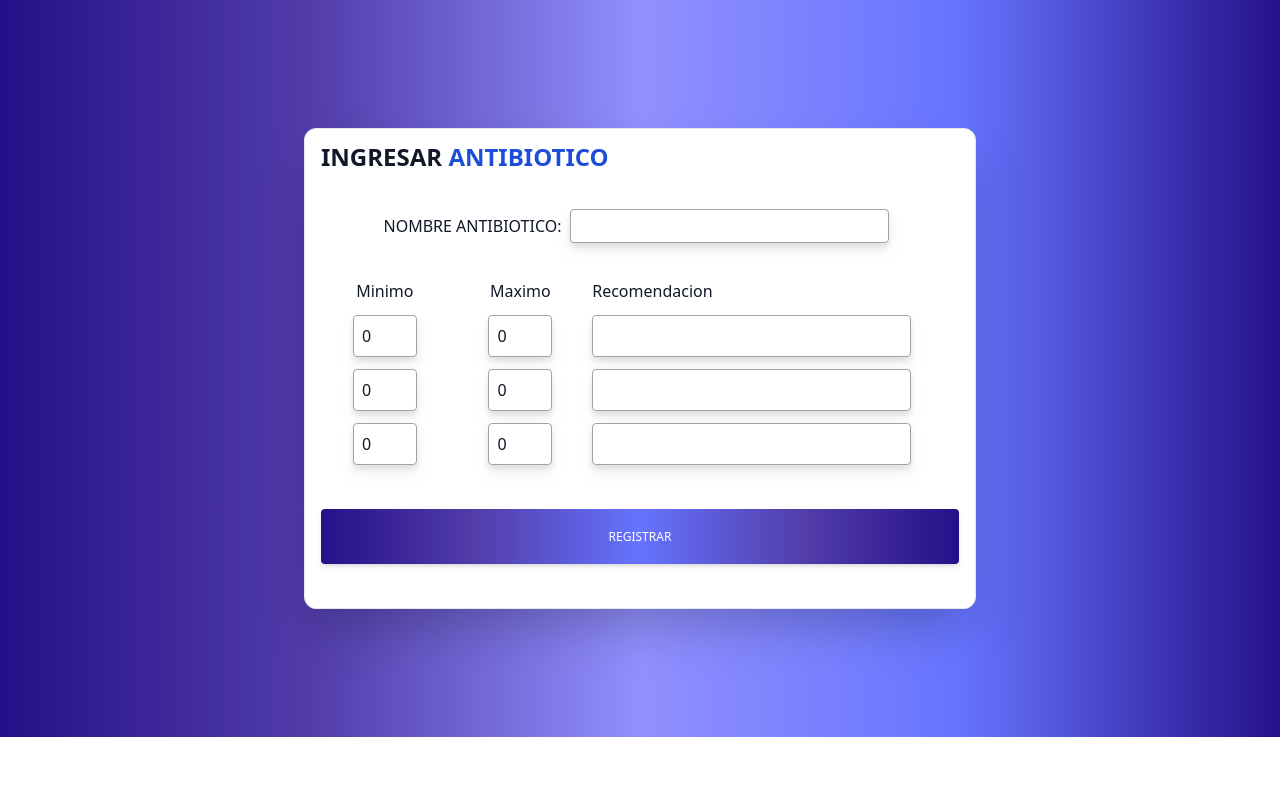
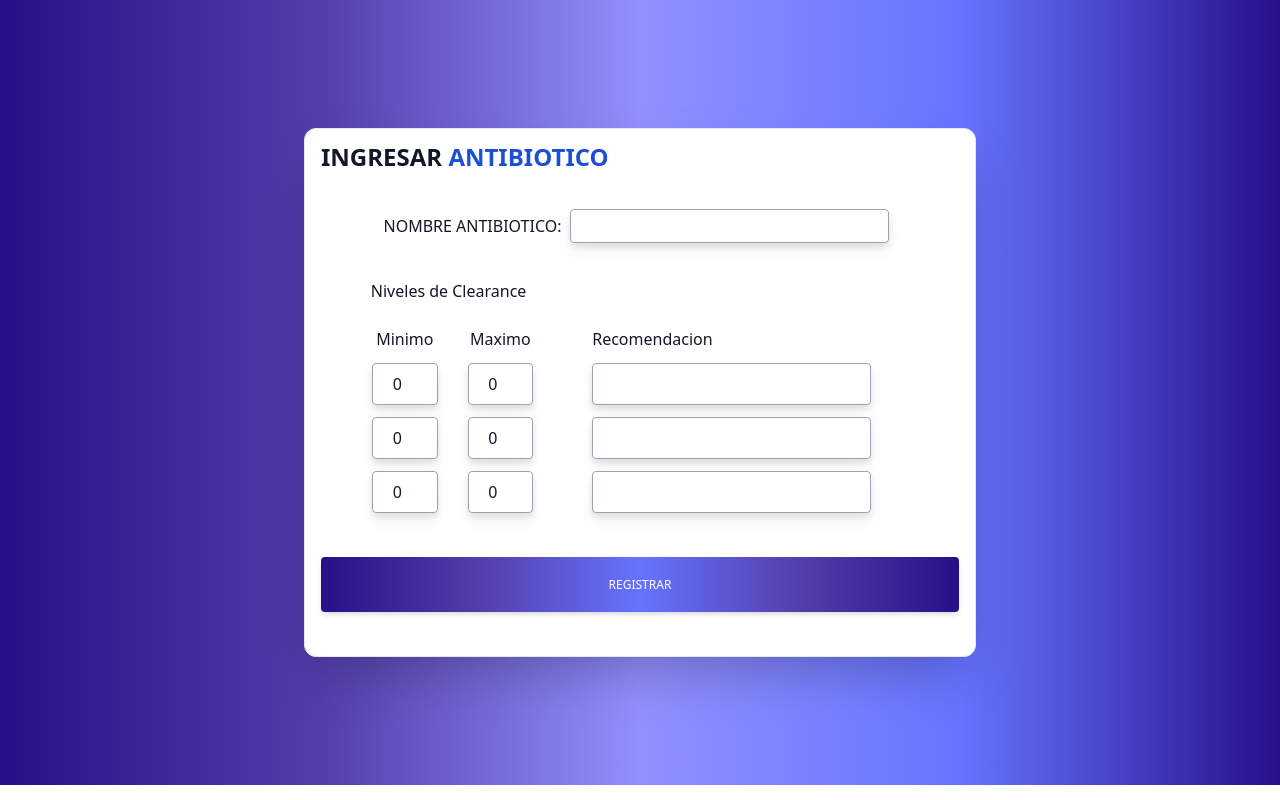
Before and after one commit to zaios-inc/vancomicina_front, a React (Create React App) app: page /antibiotic in a window 1280 px wide. Built offline with nearby package versions, Linux system fonts and the light colour scheme.

Commit message:
[ADDED] final version antibiotic component

```diff
--- a/src/components/Antibiotic.jsx
+++ b/src/components/Antibiotic.jsx
@@ -1,25 +1,54 @@
 import { useState } from 'react'
+import axios from 'axios'
 
 function Antibiotic() {
 
-    const [max1, setMax1] = useState(0)
-    const [max2, setMax2] = useState(0)
-    const [max3, setMax3] = useState(0)
-    const [min1, setMin1] = useState(0)
-    const [min2, setMin2] = useState(0)
-    const [min3, setMin3] = useState(0)
+    const [max1, setMax1] = useState('0')
+    const [max2, setMax2] = useState('0')
+    const [max3, setMax3] = useState('0')
+    const [min1, setMin1] = useState('0')
+    const [min2, setMin2] = useState('0')
+    const [min3, setMin3] = useState('0')
     const [recomended1, setRecomended1] = useState('')
     const [recomended2, setRecomended2] = useState('')
     const [recomended3, setRecomended3] = useState('')
     const [antibiotic, setAntibiotic] = useState('')
 
-    function handleSubmit() {
-        console.log(typeof max1)
+    function createAntibiotic() {
+
+        const newantibiotic = {
+            name: antibiotic,
+            min1: parseInt(min1),
+            max1: parseInt(max1),
+            recomended1,
+            min2: parseInt(min2),
+            max2: parseInt(max2),
+            recomended2,
+            min3: parseInt(min3),
+            max3: parseInt(max3),
+            recomended3
+        }
+        axios.post('/antibiotic/create', newantibiotic)
+        .then(res =>{
+                alert(res.data)
+            })
+            .then(err => {console.log(err)})
+
+        setAntibiotic('')
+        setMax1('')
+        setMax2('')
+        setMax3('')
+        setMin1('')
+        setMin2('')
+        setMin3('')
+        setRecomended1('')
+        setRecomended2('')
+        setRecomended3('')
     }
 
     return (
         <div className="antialiased flex text-gray-900" style={{ background: 'linear-gradient(to right, #261089, #533eab, #9190ff, #6674ff, #261089)' }}>
-            <form className="bg-white border px-4 rounded-t-xl rounded-b-xl shadow-2xl relative mx-auto max-w-2xl w-full my-32 inputs space-y-6">
+            <div className="container bg-white border px-4 rounded-t-xl rounded-b-xl shadow-2xl relative mx-auto max-w-2xl w-full my-32  inputs space-y-6">
                 <h1 className="text-2xl font-bold mt-3 uppercase">Ingresar <span className='text-blue-700'>Antibiotico</span></h1>
                     <div className="flex">
                         <div className="w-full justify-center text-center items-center">
@@ -32,50 +61,53 @@ function Antibiotic() {
                                 />
                         </div>
                     </div>
-                <div className="flex space-x-2">
-                    <div className="w-1/5 justify-center text-center items-center">
+                    <div className='w-2/5 text-center'>
+                        Niveles de Clearance
+                    </div>
+                <form className="container flex space-x-2 ">
+                    <div className="w-1/5 justify-center text-center items-center pl-10">
                         <label>Minimo</label>
                             <input
-                            className="block border border-gray-400 drop-shadow-lg px-2 py-2 m-auto mb-3 mt-3 w-1/2 rounded focus:outline-none focus:border-blue-700"
+                            className="block border border-gray-400 drop-shadow-lg px-2 py-2 m-auto mb-3 mt-3 w-3/4 text-center rounded focus:outline-none focus:border-blue-700"
                             type="number"
                             value={min1}
-                            onChange={(e) => {setMin1(e.target.value)}}
+                            onChange={(e) => {(setMin1(e.target.value))}}
                             />
                             <input
-                            className="block border border-gray-400 drop-shadow-lg px-2 py-2 m-auto mb-3 w-1/2 rounded focus:outline-none focus:border-blue-700"
+                            className="block border border-gray-400 drop-shadow-lg px-2 py-2 m-auto mb-3 w-3/4 text-center rounded focus:outline-none focus:border-blue-700"
                             type="number"
                             value={min2}
-                            onChange={(e) => {setMin2(e.target.value)}}
+                            onChange={(e) => {setMin2((e.target.value))}}
                             />
                             <input
-                            className="block border border-gray-400 drop-shadow-lg px-2 py-2 m-auto w-1/2 rounded focus:outline-none focus:border-blue-700"
+                            className="block border border-gray-400 drop-shadow-lg px-2 py-2 m-auto w-3/4 text-center rounded focus:outline-none focus:border-blue-700"
                             type="number"
                             value={min3}
                             onChange={(e) => {setMin3(e.target.value)}}
                             />
                     </div>
-                    <div className="w-1/5 justify-center text-center items-center ">
+                    <div className="w-1/5 justify-center text-center items-center pr-10">
                         <label>Maximo</label>
                             <input
-                            className="block border border-gray-400 drop-shadow-lg px-2 py-2 m-auto mb-3 mt-3 w-1/2 rounded focus:outline-none focus:border-blue-700"
+                            className="block border border-gray-400 drop-shadow-lg px-2 py-2 m-auto mb-3 mt-3 w-3/4 text-center rounded focus:outline-none focus:border-blue-700"
                             type="number"
                             value={max1}
                             onChange={(e) => {setMax1(e.target.value)}}
                             />
                             <input
-                            className="block border border-gray-400 drop-shadow-lg px-2 py-2 m-auto mb-3 w-1/2 rounded focus:outline-none focus:border-blue-700"
+                            className="block border border-gray-400 drop-shadow-lg px-2 py-2 m-auto mb-3 w-3/4 text-center rounded focus:outline-none focus:border-blue-700"
                             type="number"
                             value={max2}
                             onChange={(e) => {setMax2(e.target.value)}}
                             />
                             <input
-                            className="block border border-gray-400 drop-shadow-lg px-2 py-2 m-auto w-1/2 rounded focus:outline-none focus:border-blue-700"
+                            className="block border border-gray-400 drop-shadow-lg px-2 py-2 m-auto w-3/4 text-center rounded focus:outline-none focus:border-blue-700"
                             type="number"
                             value={max3}
                             onChange={(e) => {setMax3(e.target.value)}}
                             />
                     </div>
-                    <div className="w-1/2">
+                    <div className="w-1/2 pr-10">
                         <label>Recomendacion</label>
                             <input
                             className="block border border-gray-400 drop-shadow-lg px-4 py-2 w-full mt-3 mb-3 rounded focus:outline-none focus:border-blue-700"
@@ -96,20 +128,20 @@ function Antibiotic() {
                             onChange={(e) => {setRecomended3(e.target.value)}}
                             />
                     </div>
-                </div>
+                </form>
                 <div class="text-center pt-1 pb-1 mt-8">
                     <button
                         className="inline-block px-6 py-5 m-auto text-white font-medium text-xs leading-tight uppercase rounded shadow-md hover:bg-blue-700 hover:shadow-xl focus:shadow-lg focus:outline-none focus:ring-0 active:shadow-lg transition duration-150 ease-in-out w-full mb-10"
                         type="button"
                         data-mdb-ripple="true"
                         data-mdb-ripple-color="light"
-                        onClick={handleSubmit}
+                        onClick={createAntibiotic}
                         style={{ background: 'linear-gradient(to right, #261089, #533eab, #6674ff, #533eab, #261089)' }}
                         >
                         Registrar
                     </button>
                 </div>
-            </form>
+            </div>
         </div>
     )
 }
```
